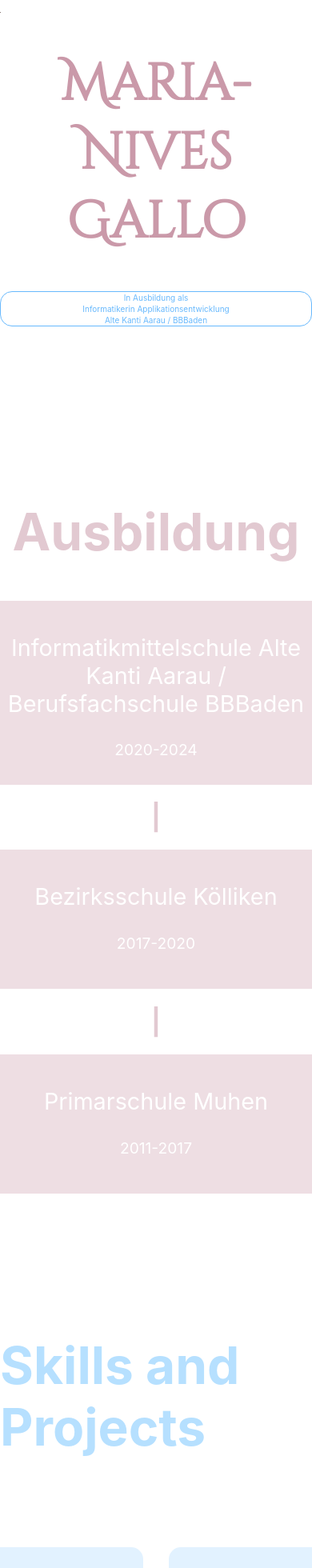
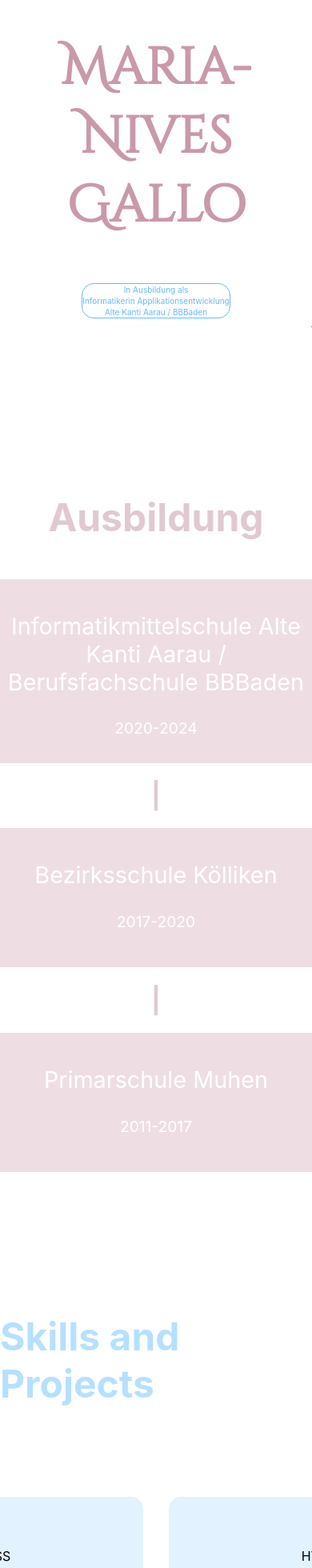
Before and after one commit to marianives/marianivesgallo.ch, a React app: page / in a window 390 px wide. Shown: the top 1960 px of the page at 80% size. Built offline with nearby package versions, Linux system fonts and the light colour scheme.

Commit message:
responsive update

```diff
--- a/src/App.css
+++ b/src/App.css
@@ -1,4 +1,5 @@
 .mntitle {
+  align-self: center;
   text-align: center;
   font-family: 'Cinzel Decorative', cursive;
   font-size: 6rem;
@@ -6,22 +7,25 @@
 }
 
 .portfolio {
+  align-self: flex-end;
   text-align: center;
   color: #68b9fd;
   border: 1px solid #68b9fd;
   line-height: 1.4;
   border-radius: 15px;
-  font-size: 13rem;
+  font-size: 1.3rem;
 }
 
 .bild {
-  width: 600;
-  height: 650px;
+  align-self: flex-end;
+  width: 500;
+  height: 550px;
 }
 
 .home {
   display: flex;
-  flex-direction: column;
+  flex-direction: row;
+  flex-direction: row-reverse;
 }
 
 .ausbildung {
@@ -51,12 +55,13 @@
   margin-bottom: 3rem;
 }
 
-.skillsprojects{
+.skillsprojects {
   display: flex;
   flex-direction: column;
 }
 
 .titelSP {
+  align-self: center;
   align-self: flex-start;
   align-self: center;
   color: rgb(182, 224, 255);
@@ -65,14 +70,14 @@
   margin-bottom: 7rem;
 }
 
-.boxes{
+.boxes {
   text-align: center;
   align-self: center;
   display: flex;
   flex-direction: row;
 }
 
-.boxsprachen{
+.boxsprachen {
   margin-right: 2rem;
 }
 
@@ -99,12 +104,23 @@
     height: 1px;
   }
 
+  .titel{
+    font-size: 3rem;
+  }
+
+  .home{
+    flex-direction: column;
+  }
+  .titelSP{
+    font-size: 3rem;
+  }
   .mntitle {
     font-size: 4rem;
   }
 
   .portfolio {
     font-size: 10px;
+    align-self: center;
   }
 }
 
--- a/src/components/Home.js
+++ b/src/components/Home.js
@@ -5,13 +5,12 @@ import maria from "../images/bild.png"
 const Home = () => {
     return (
         <div className='home'>
-            <div className='divone'>
-                <img src={maria} alt="Maria-Nives" className='bild '></img>
-                <h1 className='mntitle'> Maria-Nives <br /> Gallo</h1>
-                <p className='portfolio'>In Ausbildung als <br />
-                    Informatikerin Applikationsentwicklung   <br />
-                    Alte Kanti Aarau / BBBaden</p>
-            </div>
+            <h1 className='mntitle'> Maria-Nives <br /> Gallo</h1>
+            <p className='portfolio'>In Ausbildung als <br />
+                Informatikerin Applikationsentwicklung   <br />
+                Alte Kanti Aarau / BBBaden</p>
+            <img src={maria} alt="Maria-Nives" className='bild '></img>
+
         </div>
     )
 }
```
